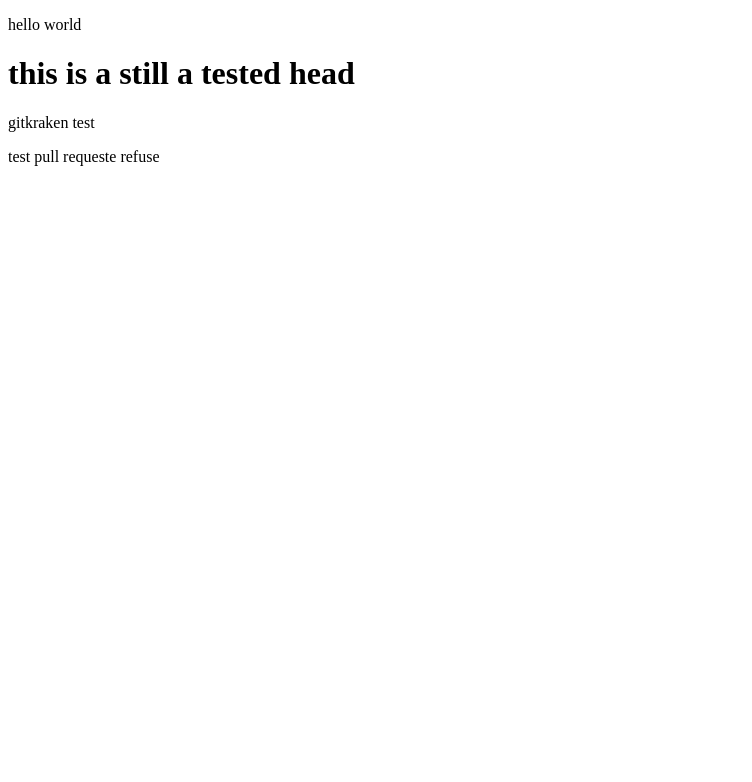
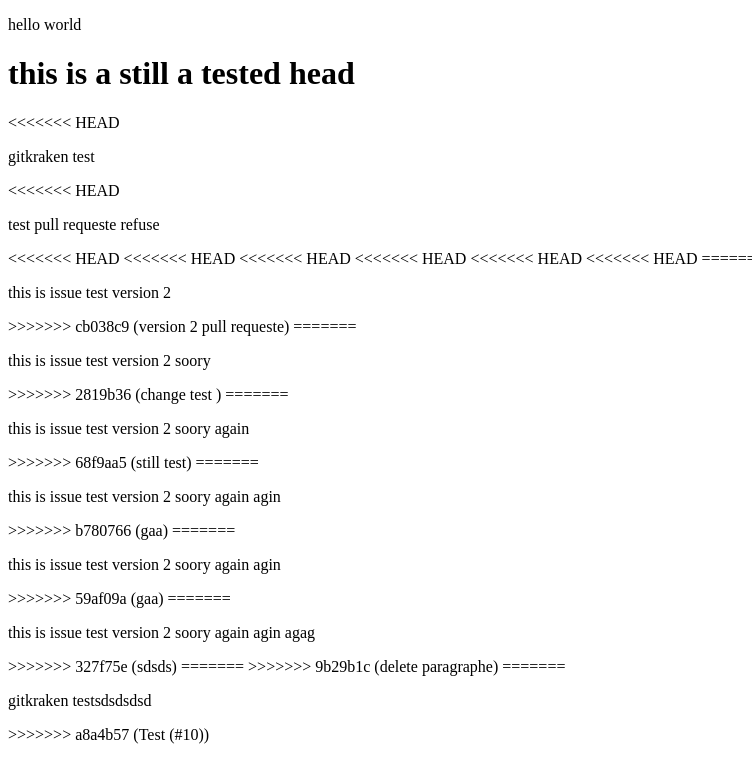
Before and after one commit to YilingCAI/Frontend_project, a plain HTML site: page index.html in a window 1280 px wide. Shown: the whole page, without its empty margins (0-752 px from the left). Drawn offline with Linux system fonts and the light colour scheme.

Commit message:
parent 2e669969f66619aa612eeefcc757f10e3e78f83f author Yiling <yilingcai941116@gmail.com> 1656346374 +0200 committer Yiling Cai <yilingcai941116@gmail.com> 1656924953 +0200
only one commit

```diff
--- a/index.html
+++ b/index.html
@@ -9,7 +9,39 @@
     <body>
         <p>hello world</p>
         <h1>this is a still a tested head</h1>
+<<<<<<< HEAD
         <p>gitkraken test</p>
+<<<<<<< HEAD
         <p>test pull requeste refuse</p>
+<<<<<<< HEAD
+<<<<<<< HEAD
+<<<<<<< HEAD
+<<<<<<< HEAD
+<<<<<<< HEAD
+<<<<<<< HEAD
+=======
+        <p>this is issue test version 2</p>
+>>>>>>> cb038c9 (version 2 pull requeste)
+=======
+        <p>this is issue test version 2 soory</p>
+>>>>>>> 2819b36 (change test )
+=======
+        <p>this is issue test version 2 soory again </p>
+>>>>>>> 68f9aa5 (still test)
+=======
+        <p>this is issue test version 2 soory again agin </p>
+>>>>>>> b780766 (gaa)
+=======
+        <p>this is issue test version 2 soory again agin </p>
+>>>>>>> 59af09a (gaa)
+=======
+        <p>this is issue test version 2 soory again agin agag </p>
+>>>>>>> 327f75e (sdsds)
+=======
+>>>>>>> 9b29b1c (delete paragraphe)
+=======
+        <script src="./script.js"></script>
+        <p>gitkraken testsdsdsdsd</p>
+>>>>>>> a8a4b57 (Test (#10))
     </body>
 </html>
```
Also changed, not shown: text.js (added, +16 -0 lines), script.js (added), 1 other file.
